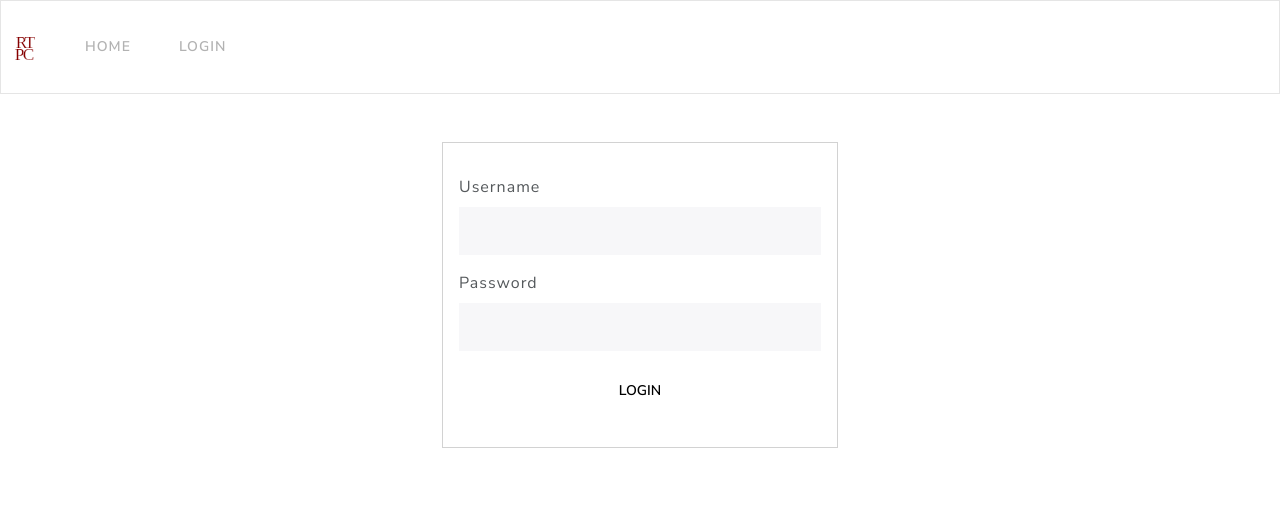
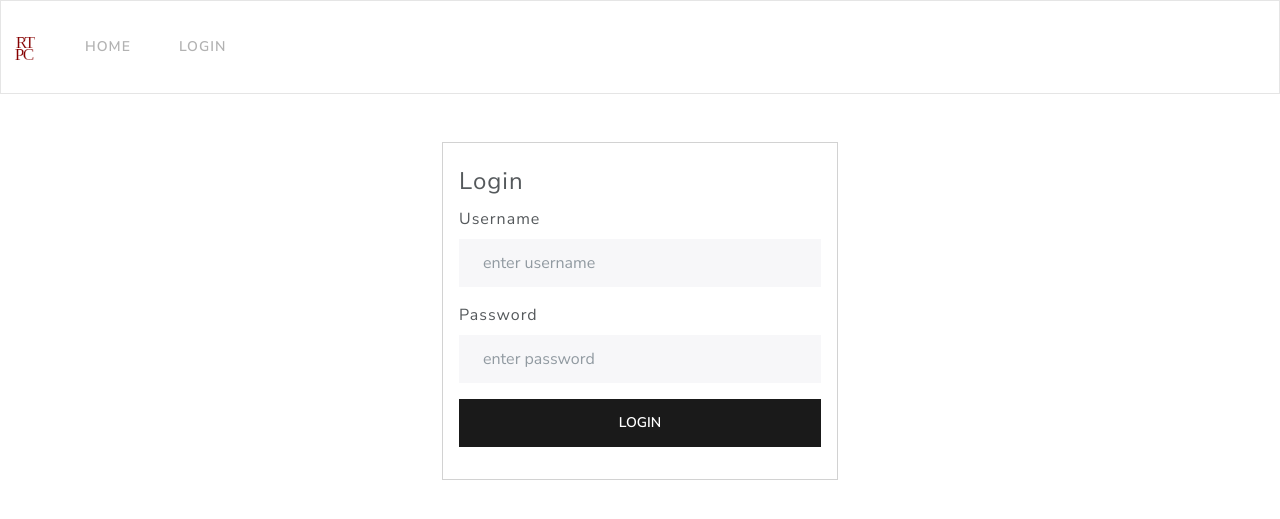
Before and after one commit to MeijeronFire/competition-backend, a FastAPI app: page /login in a window 1280 px wide. Shown: the top 519 px of the page. Run offline with FastAPI, Linux system fonts and the light colour scheme; parts of the project's set-up code (start-up, migrations or seed data) failed here and were passed over; some libraries are stand-ins or nearby versions.

Commit message:
changed button to green

```diff
--- a/templates/login.html
+++ b/templates/login.html
@@ -5,8 +5,8 @@
     <div class="card shadow=sm">
         <div class="card-body">
 
-            <form method="post" class="mt-3">
-
+            <form method="post" class="mt-1">
+                <legend>Login</legend>
                 <input type="hidden" name="csrf" value="{{ csrf }}">
                 {% if errors and errors.get("csrf") %}
                 <div class="alert alert-warning mb-3">{{ errors.get("csrf") }}</div>
@@ -14,7 +14,7 @@
 
                 <div class="mb-3">
                     <label class="form-label">Username</label>
-                    <input name="username" class="form-control">
+                    <input name="username" class="form-control" placeholder="enter username">
                 </div>
                 {% if errors and errors.get("username") %}
                 <div class="alert alert-danger py-2 mb-3">{{ errors.get("username") }}</div>
@@ -22,14 +22,14 @@
 
                 <div class="mb-3">
                     <label class="form-label">Password</label>
-                    <input type="password" name="password" class="form-control">
+                    <input type="password" name="password" class="form-control" placeholder="enter password">
                 </div>
                 {% if errors and errors.get("password") %}
                 <div class="alert alert-danger py-2 mb-3">{{ errors.get("password") }}</div>
                 {% endif %}
 
                 <p>
-                    <button class="btn btn-secondary w-100" type="submit">Login</button>
+                    <button class="btn btn-primary w-100" type="submit">Login</button>
                 </p>
             </form>
         </div>
```
